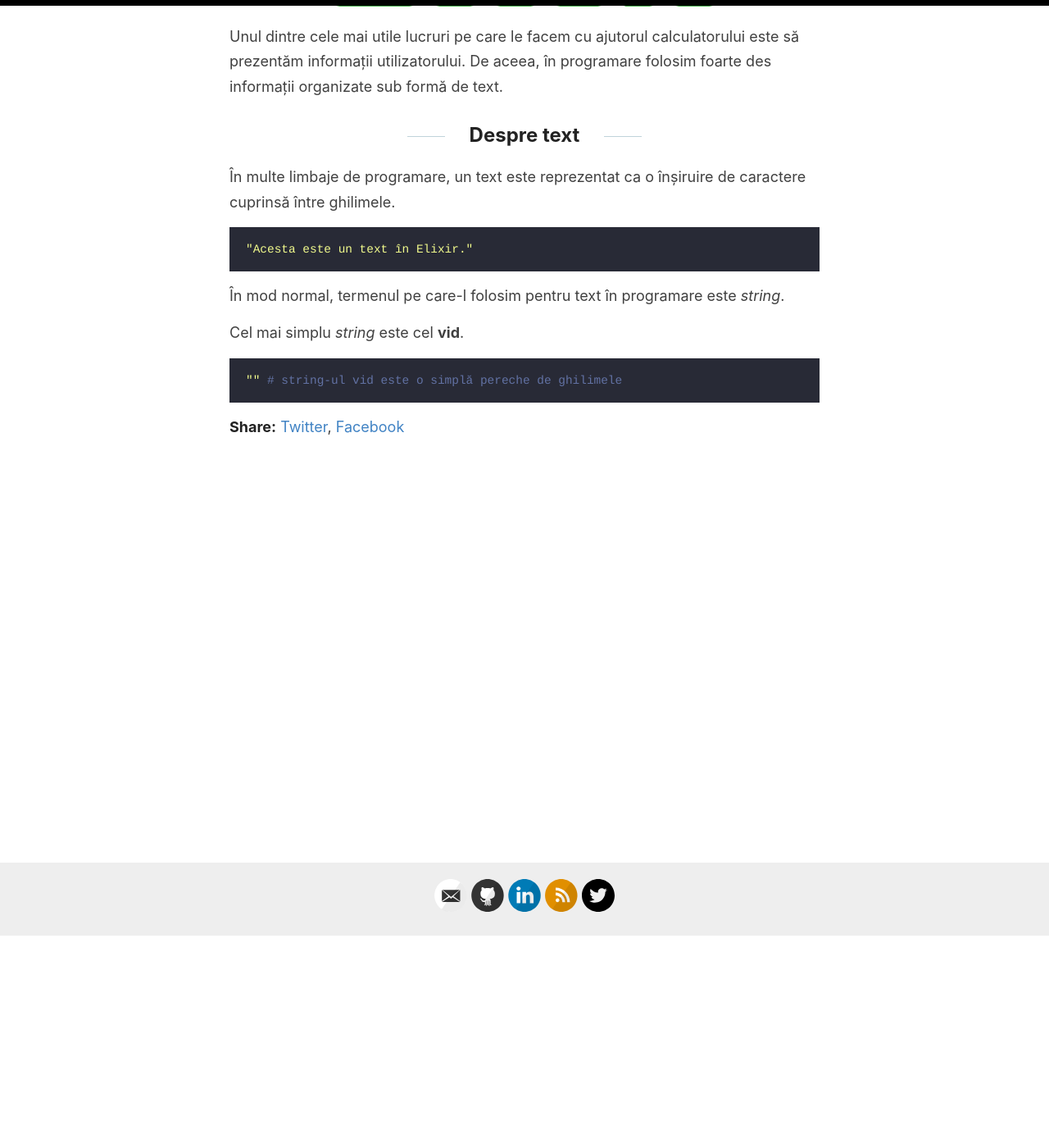
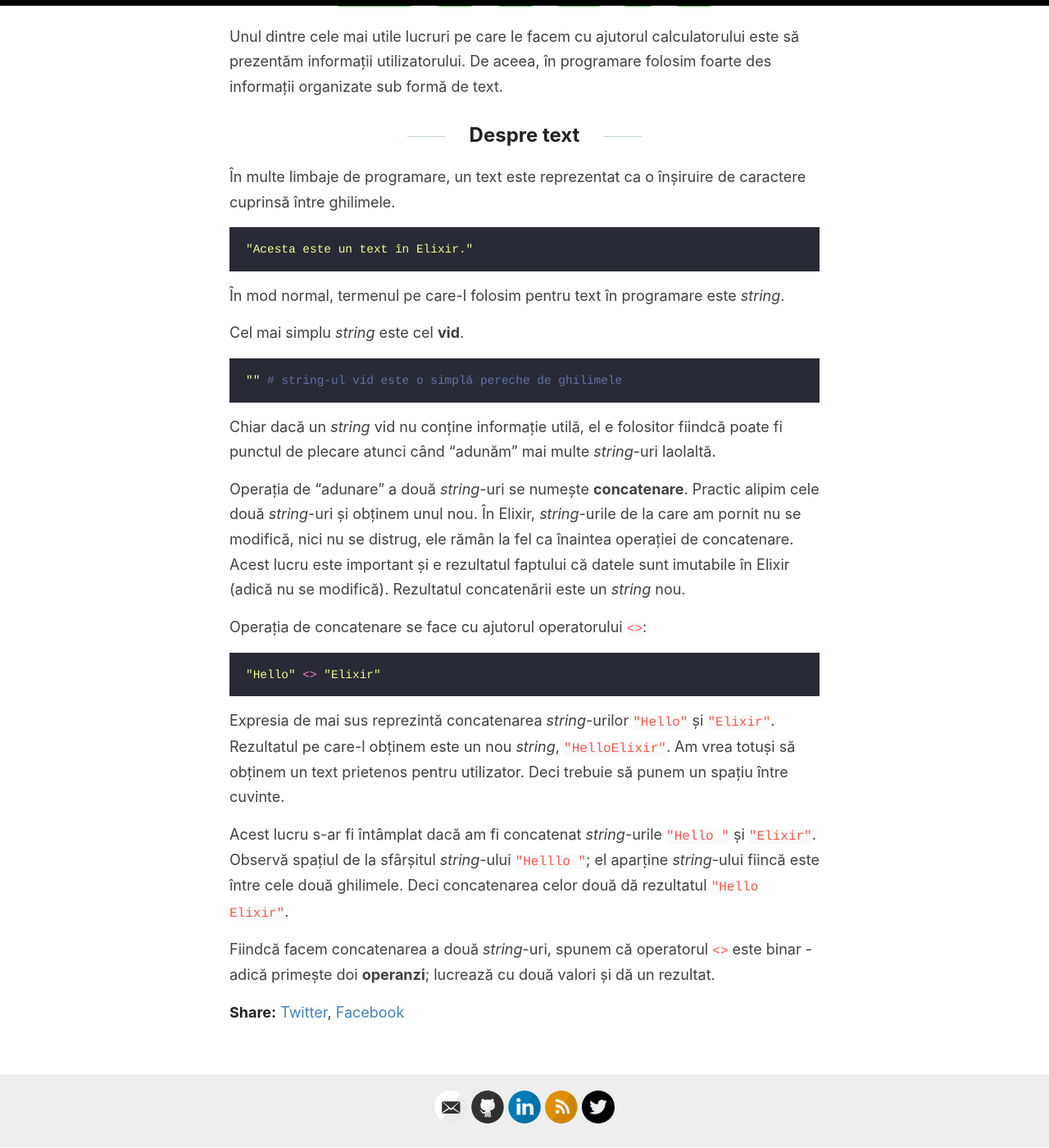
Before and after one commit to danutchindris/danutchindris.github.io, a Jekyll site: the page built from _posts/2020-07-19-text-si-string.md, in a window 1280 px wide and 1400 px high, scrolled down 259 px. Shown: the whole window at 82% size. Built offline with Jekyll 4.4.1, drawn with Linux system fonts in a browser that asks for light colours.

Commit message:
add some more text to the draft

````diff
--- a/_posts/2020-07-19-text-si-string.md
+++ b/_posts/2020-07-19-text-si-string.md
@@ -22,3 +22,19 @@ Cel mai simplu *string* este cel __vid__.
 ```elixir
 "" # string-ul vid este o simplă pereche de ghilimele
 ```
+
+Chiar dacă un *string* vid nu conține informație utilă, el e folositor fiindcă poate fi punctul de plecare atunci când "adunăm" mai multe *string*-uri laolaltă.
+
+Operația de "adunare" a două *string*-uri se numește __concatenare__. Practic alipim cele două *string*-uri și obținem unul nou. În Elixir, *string*-urile de la care am pornit nu se modifică, nici nu se distrug, ele rămân la fel ca înaintea operației de concatenare. Acest lucru este important și e rezultatul faptului că datele sunt imutabile în Elixir (adică nu se modifică). Rezultatul concatenării este un *string* nou.
+
+Operația de concatenare se face cu ajutorul operatorului `<>`:
+
+```elixir
+"Hello" <> "Elixir"
+```
+
+Expresia de mai sus reprezintă concatenarea *string*-urilor `"Hello"` și `"Elixir"`. Rezultatul pe care-l obținem este un nou *string*, `"HelloElixir"`. Am vrea totuși să obținem un text prietenos pentru utilizator. Deci trebuie să punem un spațiu între cuvinte.
+
+Acest lucru s-ar fi întâmplat dacă am fi concatenat *string*-urile `"Hello "` și `"Elixir"`. Observă spațiul de la sfârșitul *string*-ului `"Helllo "`; el aparține *string*-ului fiincă este între cele două ghilimele. Deci concatenarea celor două dă rezultatul `"Hello Elixir"`.
+
+Fiindcă facem concatenarea a două *string*-uri, spunem că operatorul `<>` este binar - adică primește doi __operanzi__; lucrează cu două valori și dă un rezultat.
````
